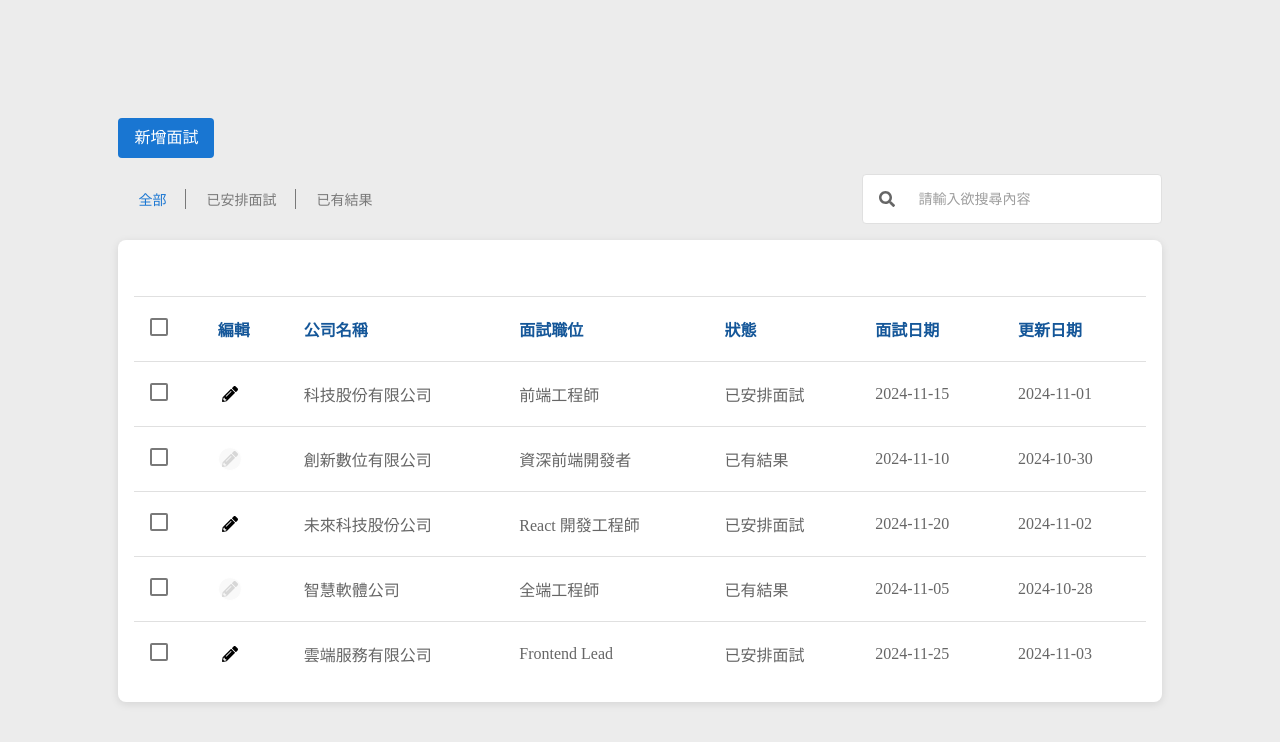
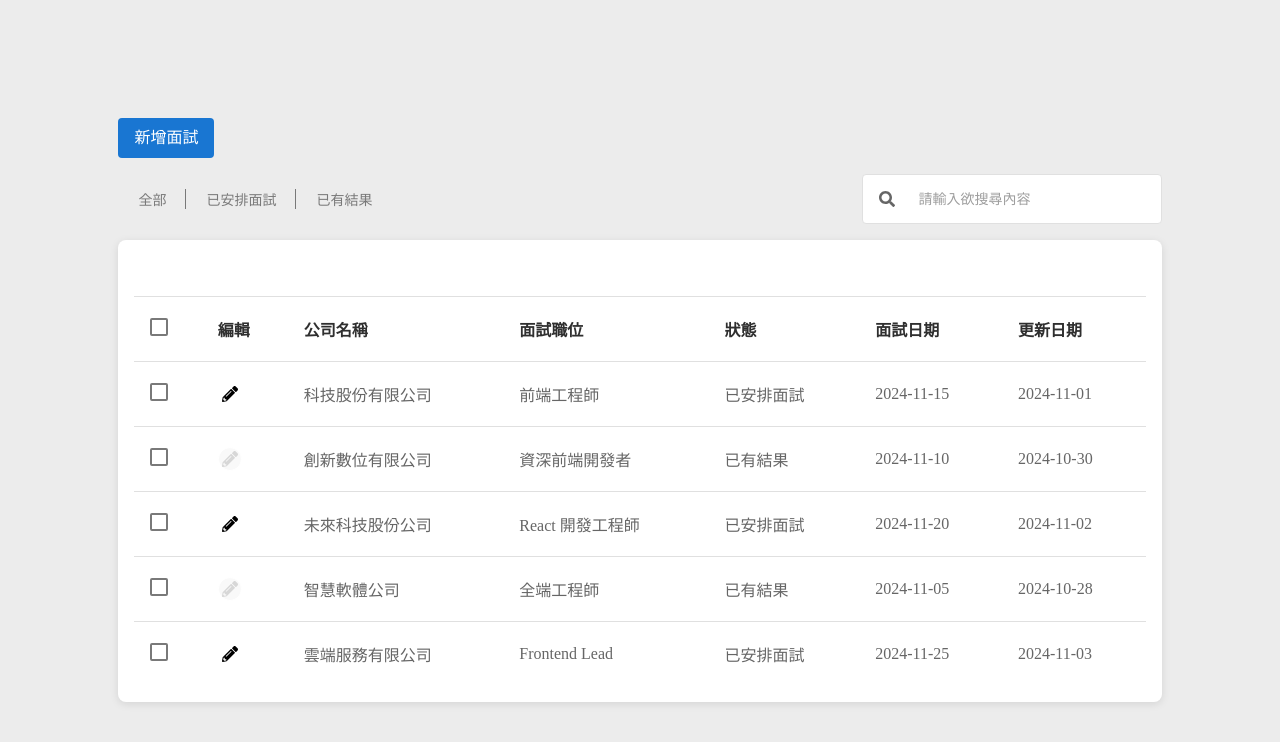
Before and after one commit to dio-chu/React-interview-todo-list, a React (Vite) app: page / in a window 1280 px wide. Shown: the top 742 px of the page. Built offline with nearby package versions, Linux system fonts and the light colour scheme.

Commit message:
feat: 基本ui組件修改,確保為受控組件

```diff
--- a/src/components/DCheckbox.jsx
+++ b/src/components/DCheckbox.jsx
@@ -8,14 +8,12 @@ const DCheckbox = ({
   density = "default",
   onChange,
 }) => {
-  // 處理 checkbox 改變事件
   const handleChange = (e) => {
     if (!disabled && onChange) {
       onChange(e.target.checked);
     }
   };
 
-  // 組合 class names
   const checkboxClasses = [
     "d-checkbox",
     `d-checkbox--density-${density}`,
--- a/src/components/DSelect.jsx
+++ b/src/components/DSelect.jsx
@@ -6,10 +6,10 @@ import "../styles/components/DSelect.scss";
  * @author dio-chu
  * @description 橫向的選擇組 組件
  * @example
- * <DSelect options={selectData} selectedValue={selected} onChange={handleSelectChange} />
+ * <DSelect options={selectData} value={selected} onChange={handleSelectChange} />
  */
-const DSelect = ({ options, selectedValue, onChange }) => {
-  const updateValue = (value) => {
+const DSelect = ({ options = [], value, onChange = () => {}, name }) => {
+  const handleClick = (value) => {
     onChange(value);
   };
 
@@ -17,11 +17,13 @@ const DSelect = ({ options, selectedValue, onChange }) => {
     <div className="d-select">
       {options.map((option) => (
         <button
-          key={option.id}
+          key={option.id || option.value}
           className={`d-select__option ${
-            option.value === selectedValue ? "d-select__option--selected" : ""
+            option.value === value ? "d-select__option--selected" : ""
           }`}
-          onClick={() => updateValue(option.value)}
+          onClick={() => handleClick(option.value)}
+          type="button"
+          name={name}
         >
           {option.label}
         </button>
@@ -33,13 +35,15 @@ const DSelect = ({ options, selectedValue, onChange }) => {
 DSelect.propTypes = {
   options: PropTypes.arrayOf(
     PropTypes.shape({
-      id: PropTypes.string.isRequired,
+      id: PropTypes.string,
       value: PropTypes.string.isRequired,
       label: PropTypes.string.isRequired,
     })
-  ).isRequired,
-  selectedValue: PropTypes.string,
-  onChange: PropTypes.func.isRequired,
+  ),
+  value: PropTypes.string,
+  defaultValue: PropTypes.string,
+  onChange: PropTypes.func,
+  name: PropTypes.string,
 };
 
 export default DSelect;
--- a/src/components/DTextField.jsx
+++ b/src/components/DTextField.jsx
@@ -1,14 +1,9 @@
 import PropTypes from "prop-types";
 import "../styles/components/DTextField.scss";
 
-/**
- * DSelect DTextField
- * @author dio-chu
- * @description 輸入input 組件
- */
-
 const DTextField = ({
-  value = "",
+  value,
+  defaultValue,
   onChange,
   appendInnerIcon,
   prependInnerIcon,
@@ -27,6 +22,10 @@ const DTextField = ({
 
   const hasError = Array.isArray(errorMessages) && errorMessages.length > 0;
 
+  // 處理受控/非受控模式
+  const inputValue = value !== undefined ? { value } : { defaultValue };
+  const handleChange = onChange ? { onChange } : {};
+
   return (
     <div className="d-text-field" style={containerStyle}>
       <div
@@ -43,9 +42,9 @@ const DTextField = ({
         <input
           type="text"
           className="d-text-field__input"
-          value={value}
-          onChange={onChange}
           placeholder={placeholder}
+          {...inputValue}
+          {...handleChange}
           {...inputProps}
         />
 
@@ -71,6 +70,7 @@ const DTextField = ({
 
 DTextField.propTypes = {
   value: PropTypes.string,
+  defaultValue: PropTypes.string,
   onChange: PropTypes.func,
   appendInnerIcon: PropTypes.node,
   prependInnerIcon: PropTypes.node,
--- a/src/components/modals/DCommonModal.jsx
+++ b/src/components/modals/DCommonModal.jsx
@@ -6,7 +6,6 @@ import "../../styles/components/modals/DCommonModal.scss";
 const DCommonModal = ({
   title = "",
   onConfirm,
-  onCancel,
   showFooter = true,
   confirmText = "",
   cancelText = "",
@@ -34,7 +33,7 @@ const DCommonModal = ({
               <DButton
                 label={cancelText}
                 size="small"
-                onClick={onCancel || modalProps.onClose}
+                onClick={modalProps.onClose}
               />
             )}
             {showConfirmButton && (
--- a/src/components/modals/DModal.jsx
+++ b/src/components/modals/DModal.jsx
@@ -13,6 +13,7 @@ const DModal = ({
   isPersistent = false,
   children,
   onClose,
+  onExited,
 }) => {
   const nodeRef = useRef(null);
   const handleBackdropClick = useCallback(
@@ -48,6 +49,7 @@ const DModal = ({
       timeout={300}
       classNames="d-modal"
       unmountOnExit
+      onExited={onExited}
     >
       <div ref={nodeRef} className="d-modal" onClick={handleBackdropClick}>
         <div className="d-modal__backdrop"></div>
@@ -78,6 +80,7 @@ DModal.propTypes = {
   isPersistent: PropTypes.bool,
   children: PropTypes.node,
   onClose: PropTypes.func,
+  onExited: PropTypes.func,
 };
 
 export default DModal;
--- a/src/styles/components/DDataTable.scss
+++ b/src/styles/components/DDataTable.scss
@@ -18,7 +18,7 @@
 
   th {
     font-weight: 600;
-    color: #155799;
+    color: #2f2f2f;
     white-space: nowrap;
   }
 
```
